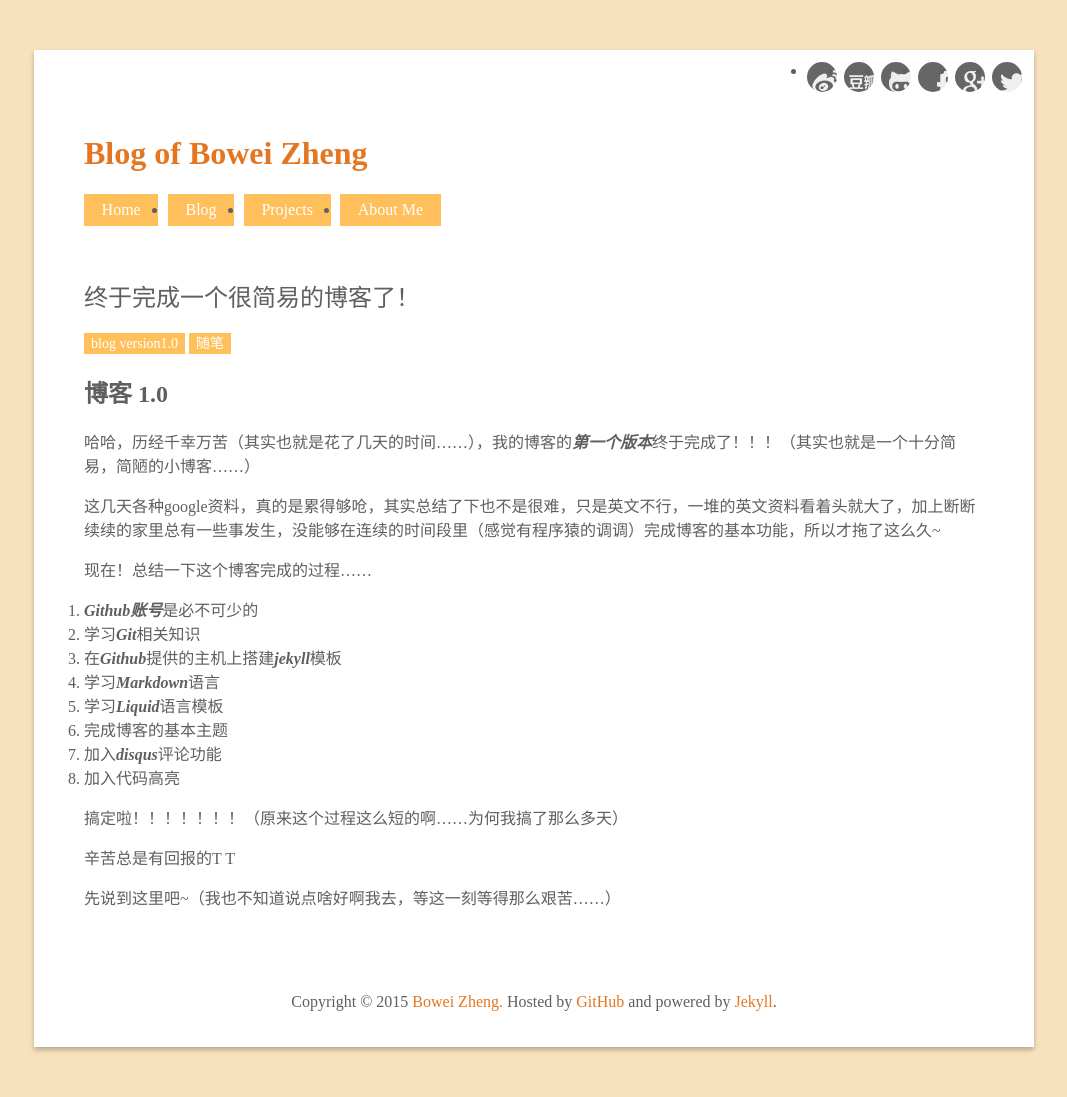
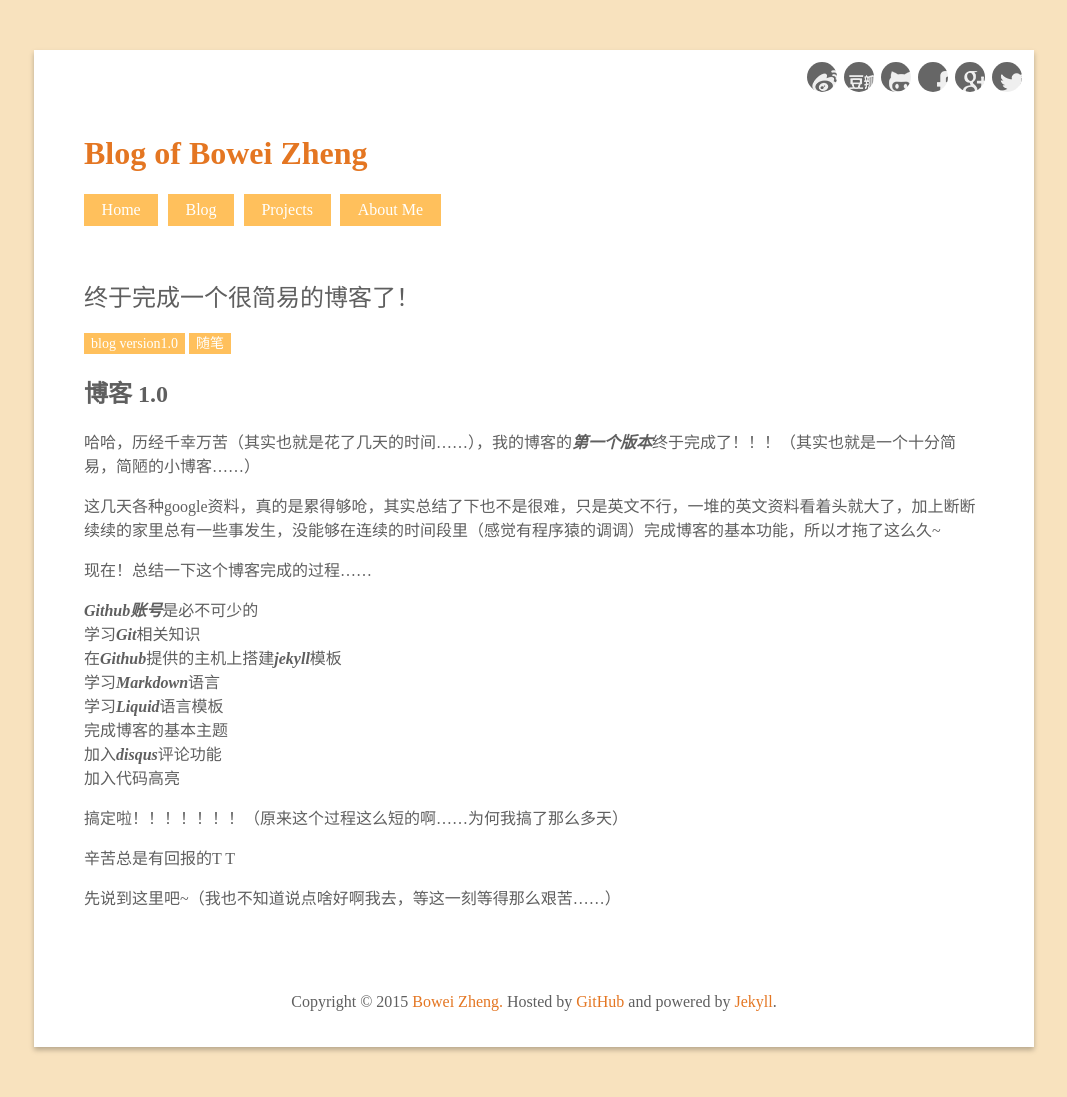
Before and after one commit to wynn719/blog, a Jekyll site: the page built from _posts/2015-02-13-my-blog-version1.0-description.md, in a window 1280 px wide. Shown: the whole page, without its empty margins (106-1173 px from the left). Built offline with Jekyll 4.4.1, drawn with Linux system fonts in a browser that asks for light colours; comment, search, counter and statistics services are not loaded.

Commit message:
first post

```diff
--- a/css/default.css
+++ b/css/default.css
@@ -16,7 +16,7 @@ body{
 	font-family: "微软雅黑"
 }
 
-ul,ol,dl{margin: 0;padding: 0;}
+ul,ol,dl{list-style: none;margin: 0;padding: 0;}
 
 img{width: 100%;height: 100%;}
 
```
